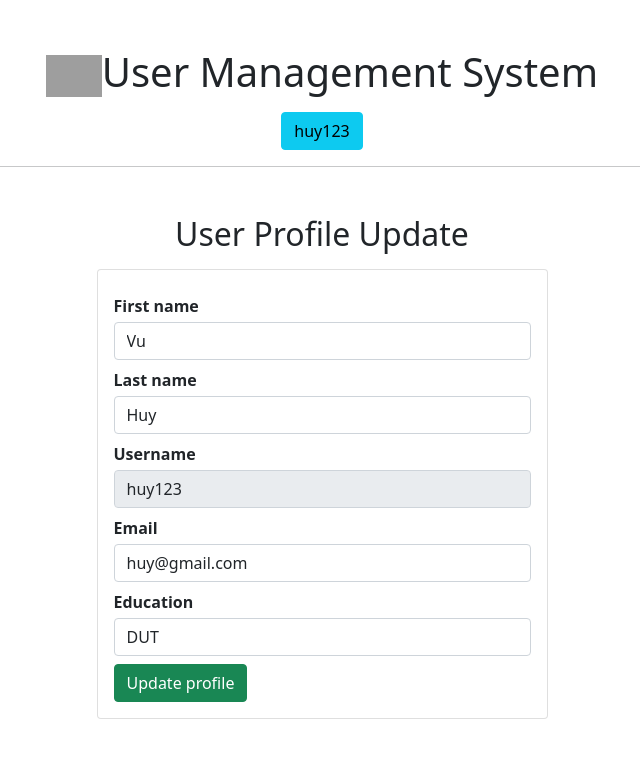
After one commit to hvhuy2004/Flask_Project_CRUD, a Flask app: page /user/update-profile in a window 1280 px wide. The commit adds this page. Shown: the top 758 px of the page, without its empty margins (318-958 px from the left). Run offline with Flask 3, Linux system fonts and the light colour scheme; a user stored in the database is signed in; grey boxes are pictures that could not be loaded.

Commit message:
user update profile

```diff
--- a/main.py
+++ b/main.py
@@ -50,10 +50,10 @@ def userIndex():
         return redirect('/user/dashboard')
 
     if request.method == 'POST':
-        email = request.form.get('email')
+        username = request.form.get('username')
         password = request.form.get('password')
 
-        users = User.query.filter_by(email=email).first()
+        users = User.query.filter_by(username=username).first()
         if users and bcrypt.check_password_hash(users.password, password):
             if users.status == 0:
                 flash('Your account is not approved by Admin', 'danger')
@@ -64,7 +64,7 @@ def userIndex():
                 flash('Login Successfully', 'success')
                 return redirect('/user/dashboard')
         else:
-            flash('Invalid Email and Password', 'danger')
+            flash('Invalid Username and Password', 'danger')
             return redirect('/user/')
 
     return render_template('user/index.html', title="User Login")
@@ -145,7 +145,10 @@ def userSignup():
 def userDashboard():
     if not session.get('user_id'):
         return redirect('/user/')
-    return render_template('user/dashboard.html', title="User Dashboard")
+    if session.get('user_id'):
+        id = session.get('user_id')
+    users = User.query.filter_by(id=id).first()
+    return render_template('user/dashboard.html', title="User Dashboard", users = users)
 
 # User logout
 @app.route('/user/logout')
@@ -191,6 +194,33 @@ def userChangePassword():
         return render_template('user/change-password.html', title="Change Password")
 
 
+# user update profile
+@app.route('/user/update-profile', methods=['POST', 'GET'])
+def userUpdateProfile():
+    if not session.get('user_id'):
+        return redirect('/user/')
+    if session.get('user_id'):
+        id=session.get('user_id')
+    users = User.query.get(id)
+    if request.method == 'POST':
+        # Get all input fields
+        fname = request.form.get('fname')
+        lname = request.form.get('lname')
+        email = request.form.get('email')
+        username = request.form.get('username')
+        edu = request.form.get('edu')
+        # Check if all fields are filled
+        if not all([fname, lname, email, username, edu]):
+            flash('Please fill all the fields', 'danger')
+            return redirect('/user/update-profile')
+        else:
+            User.query.filter_by(id=id).update(dict(fname=fname, lname=lname, email=email, edu=edu, username=username))
+            db.session.commit()
+            flash('Profile updated successfully', 'success')
+            return redirect('/user/update-profile')
+    else:
+        return render_template('user/update-profile.html', title="Update Profile", users = users)
+
 
 # Route để xem tất cả tài khoản
 @app.route('/admin/users')
--- a/templates/user/index.html
+++ b/templates/user/index.html
@@ -21,8 +21,8 @@
                     <form action="" method="post">
 
                         <div class="my-2">
-                            <label for=""><b>Enter your email</b></label>
-                            <input type="email" name="email" id="email" class="form-control my-1">
+                            <label for=""><b>Enter your username</b></label>
+                            <input type="text" name="username" id="username" class="form-control my-1">
                         </div>
 
                         <div class="my-2">
--- /dev/null
+++ b/templates/user/update-profile.html
@@ -0,0 +1,58 @@
+{% extends "user/layout.html" %}
+
+{% block content %}
+<div class="container">
+    <h2 class="text-center my-3">
+        User Profile Update
+    </h2>
+    <div class="row d-flex justify-content-center">
+        <div class="col-xl-5 col-lg-5 col-md-6 col-sm-12">
+            {% with messages = get_flashed_messages(with_categories=true) %}
+            {% if messages %}
+            {% for category, message in messages %}
+            <div class="alert alert-{{category}}">
+                <strong>{{message}}</strong>
+            </div>
+            {% endfor %}
+            {% endif %}
+            {% endwith %}
+            <div class="card">
+                <div class="card-body">
+                    <form action="" method="post">
+                        <div class="my-2">
+                            <label for=""><b>First name</b></label>
+                            <input type="text" value="{{users.fname}}" name="fname" id="fname"
+                                class="form-control my-1">
+                        </div>
+
+                        <div class="my-2">
+                            <label for=""><b>Last name</b></label>
+                            <input type="text" value="{{users.lname}}" name="lname" id="lname"
+                                class="form-control my-1">
+                        </div>
+
+                        <div class="my-2">
+                            <label for=""><b>Username</b></label>
+                            <input type="text" value="{{users.username}}" name="username" id="username"
+                                class="form-control my-1" readonly>
+                        </div>
+
+                        <div class="my-2">
+                            <label for=""><b>Email</b></label>
+                            <input type="email" value="{{users.email}}" name="email" id="email"
+                                class="form-control my-1">
+                        </div>
+
+                        <div class="my-2">
+                            <label for=""><b>Education</b></label>
+                            <input type="text" value="{{users.edu}}" name="edu" id="edu" class="form-control my-1">
+                        </div>
+
+                        <button class="btn btn-success">Update profile</button>
+                    </form>
+                </div>
+            </div>
+        </div>
+    </div>
+</div>
+{% endblock content %}
```
Also changed, not shown: templates/user/dashboard.html (+29 -0 lines), templates/user/navbar.html (+0 -15 lines), instance/ums.sqlite, 2 other files.
